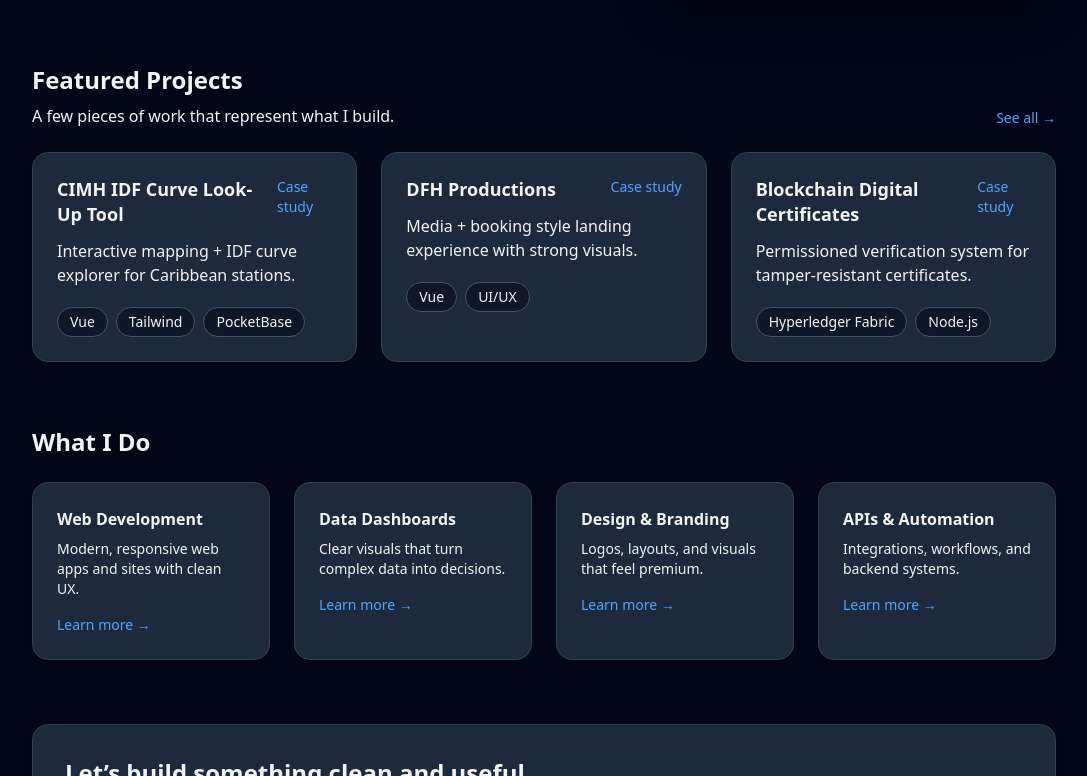
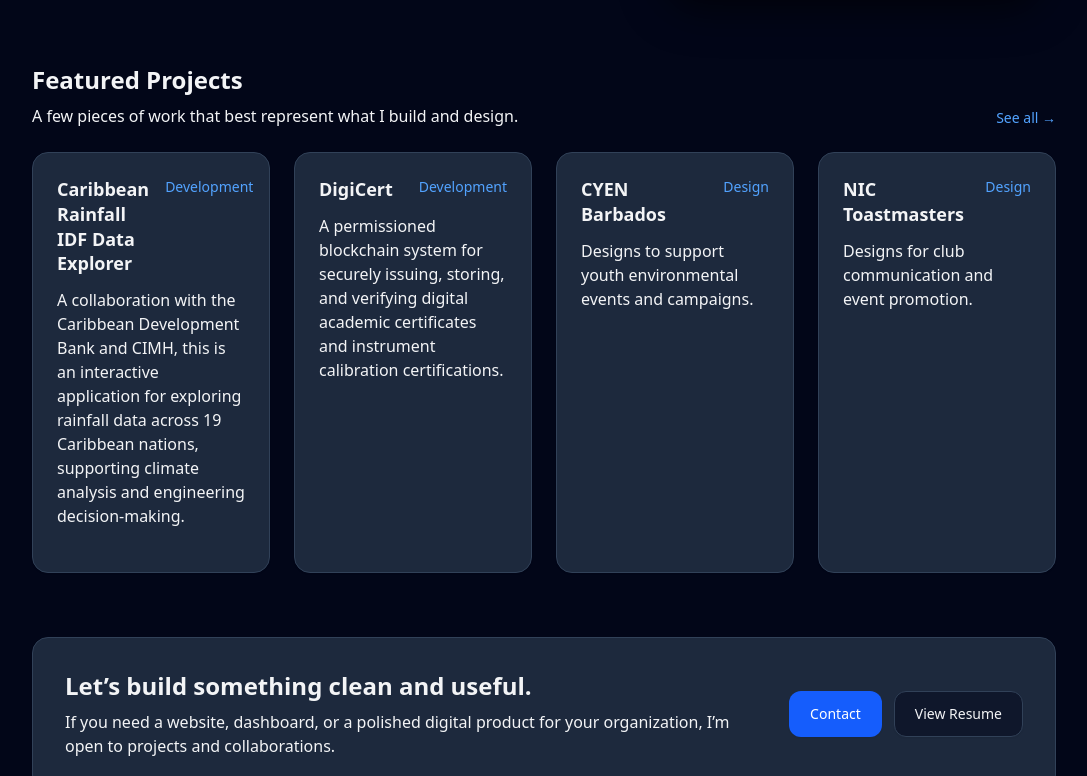
Before and after one commit to aldanstomer/aldan-portfolio, a Vue app: page / in a window 1280 px wide. Shown: the part 604-1380 px from the top of the page, without its empty margins (96-1183 px from the left). Built offline with nearby package versions, Linux system fonts and the light colour scheme.

Commit message:
version 1.1

```diff
--- a/src/data/designProjects.js
+++ b/src/data/designProjects.js
@@ -34,6 +34,7 @@
     type: "design",
     title: "CYEN Barbados",
     image: cyenPostersImg[0],
+    featured: true,
     badge: "Featured",
     category: "Poster Design & Marketing",
     client: "CYEN Barbados",
@@ -47,6 +48,7 @@
     type: "design",
     title: "NIC Toastmasters",
     image: nicPostersImg[6],
+    featured: true,
     badge: "Featured",
     category: "Poster Design",
     client: "NIC Toastmasters Club",
@@ -60,6 +62,7 @@
     type: "design",
     title: "DFH Kayaking",
     image: dfhPostersImg[0],
+    featured: false,
     badge: "Featured",
     category: "Tourism Marketing",
     client: "DFH Kayaking",
@@ -73,6 +76,7 @@
     type: "design",
     title: "Dive Fair Helen",
     image: dfhLogosImg[0],
+    featured: false,
     badge: "Featured",
     category: "Logo Rebuild",
     client: "Dive Fair Helen",
--- a/src/data/devProjects.js
+++ b/src/data/devProjects.js
@@ -37,6 +37,7 @@
     type: "dev",
     title: "Caribbean Rainfall IDF Data Explorer",
     image: idfImg[0],
+    featured: true,
     category: "Web Application",
     client: "Caribbean Development Bank & Caribbean Institute for Meteorology and Hydrology",
     year: "2026",
@@ -71,6 +72,7 @@
     type: "dev",
     title: "DigiCert",
     image: digicertImg[0],
+    featured: true,
     category: "Blockchain Application",
     client: "Caribbean Institute for Meteorology and Hydrology",
     year: "2024",
@@ -105,6 +107,7 @@
     type: "dev",
     title: "DFH Productions",
     image: dfhImg[0],
+    featured: false,
     category: "Business Website",
     client: "Dive Fair Helen",
     year: "2025",
@@ -136,6 +139,7 @@
     type: "dev",
     title: "Discover Fair Helen",
     image: discoverfhImg[0],
+    featured: false,
     category: "Tourism Platform",
     client: "Dive Fair Helen",
     year: "2025",
--- a/src/views/Home.vue
+++ b/src/views/Home.vue
@@ -1,7 +1,8 @@
 <script setup>
-import portrait from '../assets/aldan.jpg'
-import { ref, onMounted } from 'vue'
+import { ref, onMounted, computed } from 'vue'
 import ProfileCard from '../components/sections/ProfileCard.vue'
+import { devProjects } from "../data/devProjects"
+import { designProjects } from "../data/designProjects"
 
 const titles = ['Software Developer', 'Graphic Designer', 'Environmentalist']
 const currentTitle = ref(titles[0])
@@ -15,19 +16,10 @@
   }, 2500)
 })
 
-const featured = [
-  { title: 'CIMH IDF Curve Look-Up Tool', desc: 'Interactive mapping + IDF curve explorer for Caribbean stations.', tags: ['Vue', 'Tailwind', 'PocketBase'], to: '/projects/idf-curve-tool' },
-  { title: 'DFH Productions', desc: 'Media + booking style landing experience with strong visuals.', tags: ['Vue', 'UI/UX'], to: '/projects/dfh-productions' },
-  { title: 'Blockchain Digital Certificates', desc: 'Permissioned verification system for tamper-resistant certificates.', tags: ['Hyperledger Fabric', 'Node.js'], to: '/projects/digital-certificates' }
-]
-
-const services = [
-  { title: 'Web Development', desc: 'Modern, responsive web apps and sites with clean UX.', to: '/services' },
-  { title: 'Data Dashboards', desc: 'Clear visuals that turn complex data into decisions.', to: '/services' },
-  { title: 'Design & Branding', desc: 'Logos, layouts, and visuals that feel premium.', to: '/services' },
-  { title: 'APIs & Automation', desc: 'Integrations, workflows, and backend systems.', to: '/services' }
-]
-
+const featured = computed(() => [
+  ...devProjects.filter(p => p.featured),
+  ...designProjects.filter(p => p.featured)
+])
 </script>
 
 <template>
@@ -64,32 +56,45 @@
   <div class="flex items-end justify-between gap-6 mb-6">
     <div>
       <h2 class="text-2xl font-semibold text-heading mb-2">Featured Projects</h2>
-          <p class="text-body">A few pieces of work that represent what I build.</p>
+      <p class="text-body">A few pieces of work that best represent what I build and design.</p>
     </div>
-        <RouterLink to="/portfolio" class="text-sm text-blue-400 hover:text-blue-300">See all →</RouterLink>
+    <RouterLink
+      :to="{ path: '/portfolio', query: { tab: 'dev' } }"
+      class="text-sm text-blue-400 hover:text-blue-300"
+    >
+      See all →
+    </RouterLink>
   </div>
 
-      <div class="grid grid-cols-1 md:grid-cols-2 xl:grid-cols-3 gap-6">
-        <RouterLink v-for="p in featured" :key="p.title" :to="p.to" class="group bg-slate-800 border border-slate-700 rounded-2xl p-6 shadow-xs hover:-translate-y-1 hover:border-blue-600 hover:shadow-md transition">
+  <div class="grid grid-cols-1 md:grid-cols-2 xl:grid-cols-4 gap-6">
+    <RouterLink
+      v-for="p in featured"
+      :key="`${p.type}-${p.slug}`"
+      :to="p.type === 'dev' ? `/projects/${p.slug}` : `/designs/${p.slug}`"
+      class="group bg-slate-800 border border-slate-700 rounded-2xl p-6 shadow-xs hover:-translate-y-1 hover:border-blue-600 hover:shadow-md transition"
+    >
       <div class="flex items-start justify-between gap-4">
-            <h3 class="text-heading font-semibold text-lg leading-snug group-hover:text-blue-300">{{ p.title }}</h3>
-            <span class="text-blue-400 text-sm">Case study</span>
+        <h3 class="text-heading font-semibold text-lg leading-snug group-hover:text-blue-300">
+          {{ p.title }}
+        </h3>
+        <span class="text-blue-400 text-sm">
+          {{ p.type === 'dev' ? 'Development' : 'Design' }}
+        </span>
       </div>
-          <p class="text-body mt-3 mb-5">{{ p.desc }}</p>
+
+      <p class="text-body mt-3 mb-5">
+        {{ p.summary }}
+      </p>
+
       <div class="flex flex-wrap gap-2">
-            <span v-for="t in p.tags" :key="t" class="px-3 py-1 rounded-full text-sm border border-slate-600 bg-slate-900 text-body">{{ t }}</span>
+        <span
+          v-for="t in p.tags"
+          :key="t"
+          class="px-3 py-1 rounded-full text-sm border border-slate-600 bg-slate-900 text-body"
+        >
+          {{ t }}
+        </span>
       </div>
-        </RouterLink>
-      </div>
-    </section>
-
-    <section class="mb-16">
-      <h2 class="text-2xl font-semibold text-heading mb-6">What I Do</h2>
-      <div class="grid grid-cols-1 sm:grid-cols-2 xl:grid-cols-4 gap-6">
-        <RouterLink v-for="s in services" :key="s.title" :to="s.to" class="group bg-slate-800 border border-slate-700 rounded-2xl p-6 shadow-xs hover:border-blue-600 hover:shadow-md transition">
-          <h3 class="text-heading font-semibold mb-2 group-hover:text-blue-300">{{ s.title }}</h3>
-          <p class="text-body text-sm">{{ s.desc }}</p>
-          <div class="mt-4 text-sm text-blue-400 group-hover:text-blue-300">Learn more →</div>
     </RouterLink>
   </div>
 </section>
```
Lines whose indentation alone changed are shown as unchanged.
